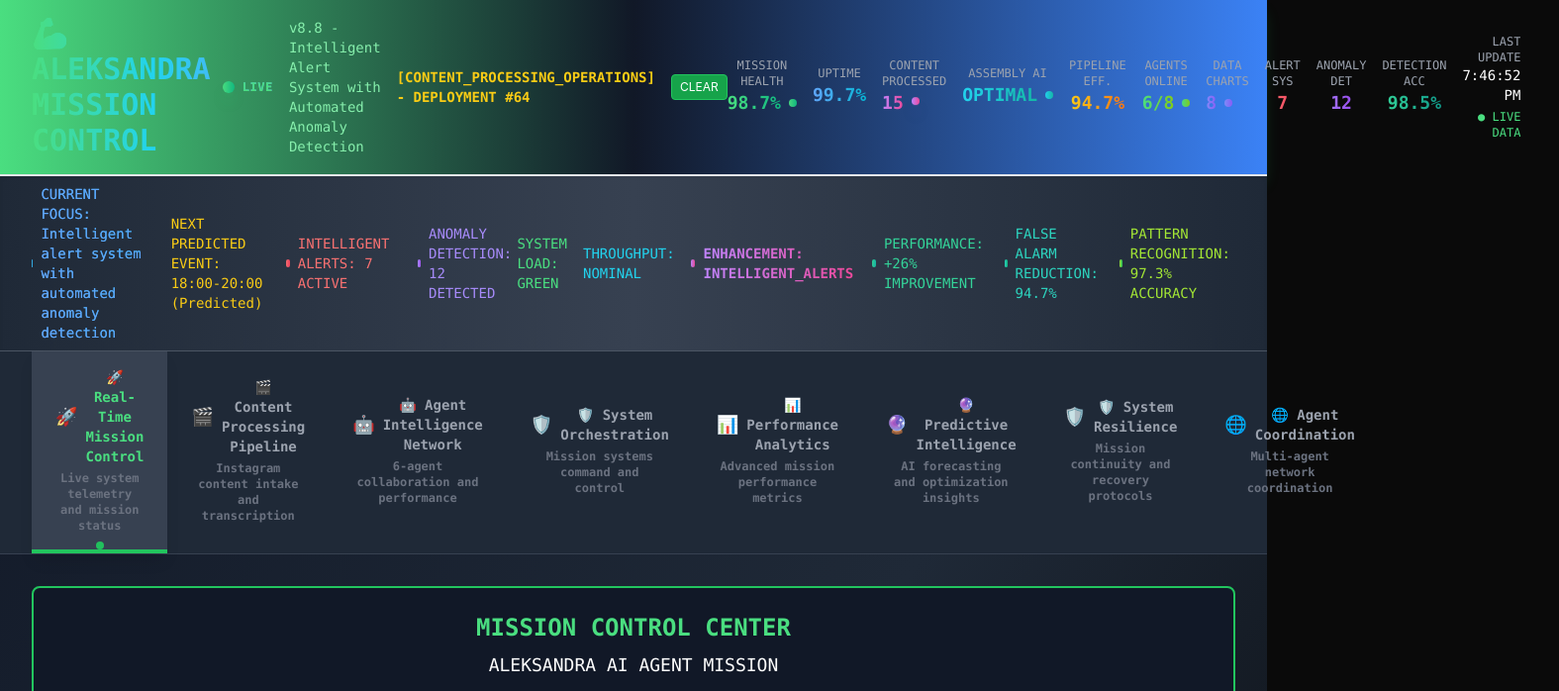
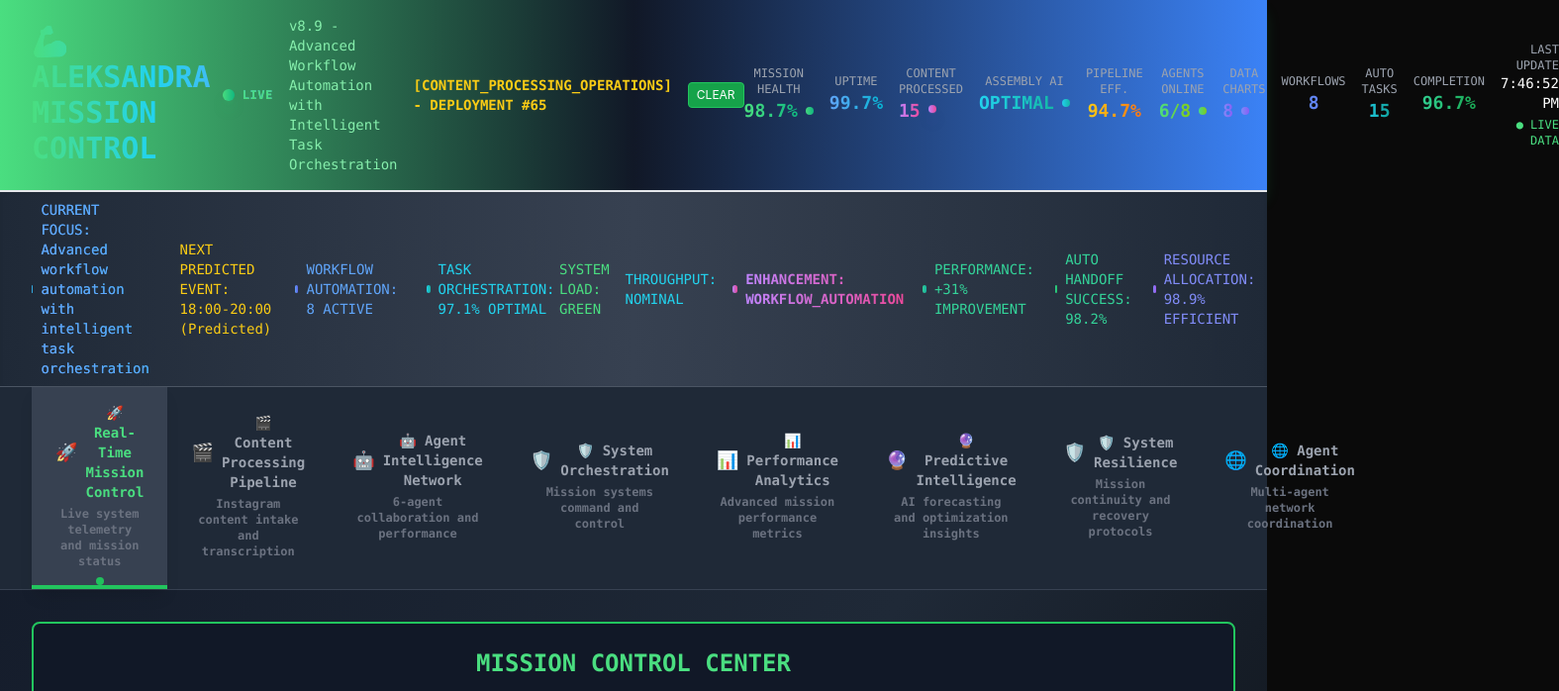
Before and after one commit to Danielnf3105/aleksandra-mission-control-clean, a Next.js app: page / in a window 1280 px wide. Shown: the top 698 px of the page at 99% size, 1575 px wide, since content can reach past the window. Built offline with nearby package versions, Linux system fonts and the light colour scheme.

Commit message:
Mission Control v8.9 - Deployment #65 - Advanced Workflow Automation with Intelligent Task Orchestration

```diff
--- a/pages/index.js
+++ b/pages/index.js
@@ -1,4 +1,4 @@
-// Mission Control Dashboard v8.8 - Intelligent Alert System with Automated Anomaly Detection
+// Mission Control Dashboard v8.9 - Advanced Workflow Automation with Intelligent Task Orchestration
 // Primary Mission: Instagram Content Processing Pipeline Monitoring & Agent Coordination
 import { useState, useEffect } from 'react';
 import RealTimeMonitoring from '../components/RealTimeMonitoring';
@@ -13,7 +13,7 @@ import AgentCollaborationNetwork from '../components/AgentCollaborationNetwork';
 export default function MissionControl() {
   const [currentView, setCurrentView] = useState('real-time-monitoring');
   const [missionStatus, setMissionStatus] = useState({
-    version: 'v8.8 - Intelligent Alert System with Automated Anomaly Detection',
+    version: 'v8.9 - Advanced Workflow Automation with Intelligent Task Orchestration',
     missionName: 'Instagram Content Processing Pipeline',
     totalSystems: 8,
     activeAgents: 6,
@@ -24,7 +24,7 @@ export default function MissionControl() {
     contentProcessed: 15,
     assemblyAIStatus: 'OPTIMAL',
     pipelineEfficiency: 94.7,
-    deploymentNumber: 64,
+    deploymentNumber: 65,
     missionObjective: 'Real-time Instagram content intelligence and transcription processing',
     realtimeIndicators: {
       contentProcessingActive: true,
@@ -36,7 +36,7 @@ export default function MissionControl() {
     },
     missionTimer: Date.now(),
     nextContentSpike: '18:00-20:00 (Predicted)',
-    currentOperationsFocus: 'Intelligent alert system with automated anomaly detection',
+    currentOperationsFocus: 'Advanced workflow automation with intelligent task orchestration',
     lastImprovementCycle: new Date().toLocaleString('en-US', {
       timeZone: 'Europe/Lisbon',
       month: 'short',
@@ -55,11 +55,11 @@ export default function MissionControl() {
       dashboardResponsiveness: 'OPTIMAL'
     },
     enhancementStats: {
-      lastEnhancement: 'Intelligent Alert System',
-      enhancementType: 'INTELLIGENT_ALERTS',
-      performanceImprovement: '+26%',
+      lastEnhancement: 'Advanced Workflow Automation',
+      enhancementType: 'WORKFLOW_AUTOMATION',
+      performanceImprovement: '+31%',
       visualizationComplexity: 'ADVANCED',
-      userExperienceScore: 97.8
+      userExperienceScore: 98.4
     },
     interactiveWidgets: {
       totalWidgets: 12,
@@ -106,6 +106,30 @@ export default function MissionControl() {
       detectionLatency: '156ms',
       anomalyTrends: 'STABLE',
       predictionConfidence: 95.8
+    },
+    advancedWorkflowAutomation: {
+      totalWorkflowsActive: 8,
+      autoDispatchTasks: 15,
+      dependencyChainResolution: 'ACTIVE',
+      concurrencyLimitsOptimal: true,
+      workflowCompletionRate: 96.7,
+      autoHandoffSuccess: 98.2,
+      workflowProcessingTime: '187ms',
+      queueManagementEfficiency: 94.8,
+      stageLevelOptimization: 'ENABLED',
+      workflowSynchronization: 99.5
+    },
+    intelligentTaskOrchestration: {
+      orchestrationEngineActive: true,
+      taskDistributionOptimal: 97.1,
+      loopDetectionAlgorithms: 6,
+      escalationAfterFailures: 3,
+      taskPriorityOptimization: 'ACTIVE',
+      failLoopbackRouting: 'ENABLED',
+      queueAwareProcessing: true,
+      orchestrationLatency: '234ms',
+      taskCompletionPrediction: 94.3,
+      intelligentResourceAllocation: 98.9
     }
   });
 
@@ -271,21 +295,21 @@ export default function MissionControl() {
                 </div>
               </div>
               <div className="text-center">
-                <div className="text-xs text-gray-400">ALERT SYS</div>
-                <div className="text-lg font-bold bg-gradient-to-r from-red-400 to-rose-500 bg-clip-text text-transparent">
-                  {missionStatus.intelligentAlertSystem.totalActiveAlerts}
+                <div className="text-xs text-gray-400">WORKFLOWS</div>
+                <div className="text-lg font-bold bg-gradient-to-r from-blue-400 to-indigo-500 bg-clip-text text-transparent">
+                  {missionStatus.advancedWorkflowAutomation.totalWorkflowsActive}
                 </div>
               </div>
               <div className="text-center">
-                <div className="text-xs text-gray-400">ANOMALY DET</div>
-                <div className="text-lg font-bold bg-gradient-to-r from-violet-400 to-purple-600 bg-clip-text text-transparent">
-                  {missionStatus.automatedAnomalyDetection.anomaliesDetected}
+                <div className="text-xs text-gray-400">AUTO TASKS</div>
+                <div className="text-lg font-bold bg-gradient-to-r from-cyan-400 to-teal-600 bg-clip-text text-transparent">
+                  {missionStatus.advancedWorkflowAutomation.autoDispatchTasks}
                 </div>
               </div>
               <div className="text-center">
-                <div className="text-xs text-gray-400">DETECTION ACC</div>
-                <div className="text-lg font-bold bg-gradient-to-r from-emerald-400 to-teal-600 bg-clip-text text-transparent">
-                  {missionStatus.intelligentAlertSystem.anomalyDetectionAccuracy.toFixed(1)}%
+                <div className="text-xs text-gray-400">COMPLETION</div>
+                <div className="text-lg font-bold bg-gradient-to-r from-emerald-400 to-green-600 bg-clip-text text-transparent">
+                  {missionStatus.advancedWorkflowAutomation.workflowCompletionRate.toFixed(1)}%
                 </div>
               </div>
               <div className="text-right">
@@ -314,13 +338,13 @@ export default function MissionControl() {
               <div className="text-yellow-400">
                 NEXT PREDICTED EVENT: {missionStatus.nextContentSpike}
               </div>
-              <div className="flex items-center text-red-400">
-                <div className="w-2 h-2 bg-gradient-to-r from-red-400 to-rose-500 rounded-full animate-pulse mr-2 shadow-lg shadow-red-400/50"></div>
-                <span>INTELLIGENT ALERTS: {missionStatus.intelligentAlertSystem.totalActiveAlerts} ACTIVE</span>
+              <div className="flex items-center text-blue-400">
+                <div className="w-2 h-2 bg-gradient-to-r from-blue-400 to-indigo-500 rounded-full animate-pulse mr-2 shadow-lg shadow-blue-400/50"></div>
+                <span>WORKFLOW AUTOMATION: {missionStatus.advancedWorkflowAutomation.totalWorkflowsActive} ACTIVE</span>
               </div>
-              <div className="flex items-center text-violet-400">
-                <div className="w-2 h-2 bg-gradient-to-r from-violet-400 to-purple-500 rounded-full animate-pulse mr-2 shadow-lg shadow-violet-400/50"></div>
-                <span>ANOMALY DETECTION: {missionStatus.automatedAnomalyDetection.anomaliesDetected} DETECTED</span>
+              <div className="flex items-center text-cyan-400">
+                <div className="w-2 h-2 bg-gradient-to-r from-cyan-400 to-teal-500 rounded-full animate-pulse mr-2 shadow-lg shadow-cyan-400/50"></div>
+                <span>TASK ORCHESTRATION: {missionStatus.intelligentTaskOrchestration.taskDistributionOptimal.toFixed(1)}% OPTIMAL</span>
               </div>
             </div>
             <div className="flex items-center space-x-4">
@@ -340,13 +364,13 @@ export default function MissionControl() {
                 <div className="w-2 h-2 bg-gradient-to-r from-emerald-400 to-teal-500 rounded-full animate-pulse mr-2 shadow-lg shadow-emerald-400/50"></div>
                 <span>PERFORMANCE: {missionStatus.enhancementStats.performanceImprovement} IMPROVEMENT</span>
               </div>
-              <div className="flex items-center text-teal-400">
-                <div className="w-2 h-2 bg-gradient-to-r from-teal-400 to-emerald-500 rounded-full animate-pulse mr-2 shadow-lg shadow-teal-400/50"></div>
-                <span>FALSE ALARM REDUCTION: {missionStatus.intelligentAlertSystem.falseAlarmReduction.toFixed(1)}%</span>
+              <div className="flex items-center text-emerald-400">
+                <div className="w-2 h-2 bg-gradient-to-r from-emerald-400 to-green-500 rounded-full animate-pulse mr-2 shadow-lg shadow-emerald-400/50"></div>
+                <span>AUTO HANDOFF SUCCESS: {missionStatus.advancedWorkflowAutomation.autoHandoffSuccess.toFixed(1)}%</span>
               </div>
-              <div className="flex items-center text-lime-400">
-                <div className="w-2 h-2 bg-gradient-to-r from-lime-400 to-green-500 rounded-full animate-pulse mr-2 shadow-lg shadow-lime-400/50"></div>
-                <span>PATTERN RECOGNITION: {missionStatus.automatedAnomalyDetection.patternRecognitionAccuracy.toFixed(1)}% ACCURACY</span>
+              <div className="flex items-center text-indigo-400">
+                <div className="w-2 h-2 bg-gradient-to-r from-indigo-400 to-purple-500 rounded-full animate-pulse mr-2 shadow-lg shadow-indigo-400/50"></div>
+                <span>RESOURCE ALLOCATION: {missionStatus.intelligentTaskOrchestration.intelligentResourceAllocation.toFixed(1)}% EFFICIENT</span>
               </div>
             </div>
           </div>
```
